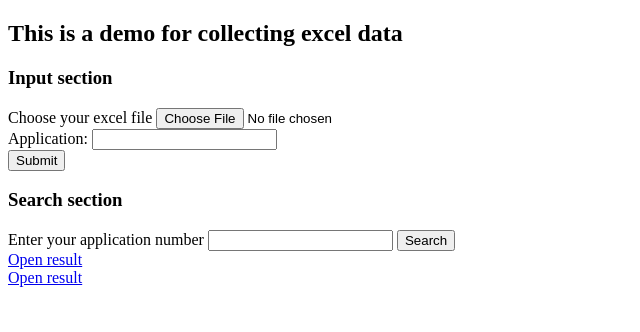
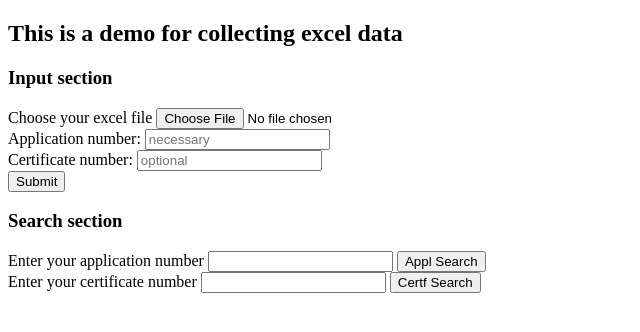
Before and after one commit to neoshu/myWorks, a website: page public/index.html in a window 1280 px wide. Shown: the whole page, without its empty margins (0-640 px from the left). Drawn offline with Linux system fonts and the light colour scheme.

Commit message:
before adding navigation header

```diff
--- a/public/index.html
+++ b/public/index.html
@@ -17,8 +17,13 @@
             </div>
 
             <div>
-                <label for="appl">Application:</label>
-                <input type="text" id="appl" name="appl" required>
+                <label for="appl">Application number:</label>
+                <input type="text" id="appl" name="appl" required placeholder="necessary">
+            </div>
+
+            <div>
+                <label for="certf">Certificate number:</label>
+                <input type="text" id="certf" name="certf" placeholder="optional">
             </div>
 
             <button type="submit">Submit</button>
@@ -27,17 +32,28 @@
 
     <section>
         <h3>Search section</h3>
-        <form id="searchForm">
-            <label for="applSearch">Enter your application number</label>
-            <input type="search" id="applSearch" name="applSearch">
-            <button>Search</button>
+        <form id="applicationForm">
+            <div>
+                <label for="applSearch">Enter your application number</label>
+                <input type="search" id="applSearch" name="applSearch">
+                <button>Appl Search</button>
+            </div>
+        </form>
+
+        <form id="certificateForm">
+            <div>
+                <label for="certfSearch">Enter your certificate number</label>
+                <input type="search" id="certfSearch" name="certfSearch">
+                <button>Certf Search</button>
+            </div>
         </form>
     </section>
 
-    <a href="/result?application=A2025CCC0717-4897575" target="_blank">Open result</a>
+    <!-- <a href="/result?application=A2025CCC0717-4897575" target="_blank">Open result</a>
     <br>
-    <a href="/result?application=A2025CCC0717-1233456" target="_blank">Open result</a>
+    <a href="/result?application=A2025CCC0717-1233456" target="_blank">Open result</a> -->
 
+    <!-- When there is a search result, show the link(s) in <pre> -->
     <pre></pre>
 
 </body>
--- a/public/input.js
+++ b/public/input.js
@@ -1,10 +1,12 @@
-const inputAppl = document.querySelector("#appl");
-const inputFile = document.querySelector("#file");
+const inputAppl = document.querySelector("#appl");// input applicaiton number
+const inputFile = document.querySelector("#file");// input excel file
 const inputForm = document.querySelector("#inputForm");
-const searchForm = document.querySelector("#searchForm");
+const applicationForm = document.querySelector("#applicationForm");
 const applNumSearch = document.querySelector("#applSearch");
 const preArea = document.querySelector("pre");
-import {createTable} from "./table.js";
+const certificateForm = document.querySelector("#certificateForm");
+const certfSearch = document.querySelector("#certfSearch");
+// import {createTable} from "./table.js";
 
 // file and text input(POST) eventlistener
 inputForm.addEventListener("submit", async (event) => {
@@ -47,7 +49,7 @@ inputForm.addEventListener("submit", async (event) => {
 });
 
 // application number search(GET) eventlistener
-searchForm.addEventListener("submit", async (event) => {
+applicationForm.addEventListener("submit", async (event) => {
     event.preventDefault();
 
     const search_num = applNumSearch.value.trim();
@@ -67,13 +69,27 @@ searchForm.addEventListener("submit", async (event) => {
 
         if (!res.ok) {
             const data = await res.json().catch(() => ({}));
+            preArea.replaceChildren();
+
             throw new Error(data.error || `Search failed (${res.status}).`);
+
         }
 
-        const applResult = await res.json(); // the result of application search
-        createTable(applResult, "pre");
+        // const applResult = await res.json(); // the result of application search
+        // createTable(applResult, "pre");
 
-        searchForm.reset();
+        if (preArea.hasChildNodes()) {
+            preArea.replaceChildren();
+        }
+
+        let tag_a = document.createElement("a");
+
+        tag_a.href= `/result?application=${search_num}`;
+        tag_a.target = "_blank";
+        tag_a.textContent = `Open link for ${search_num}`;
+        preArea.appendChild(tag_a);
+
+        applicationForm.reset();
     } catch (error) {
         alert(error.message || "Unable to search the application.");
     }
```
Also changed, not shown: 1 other file.
